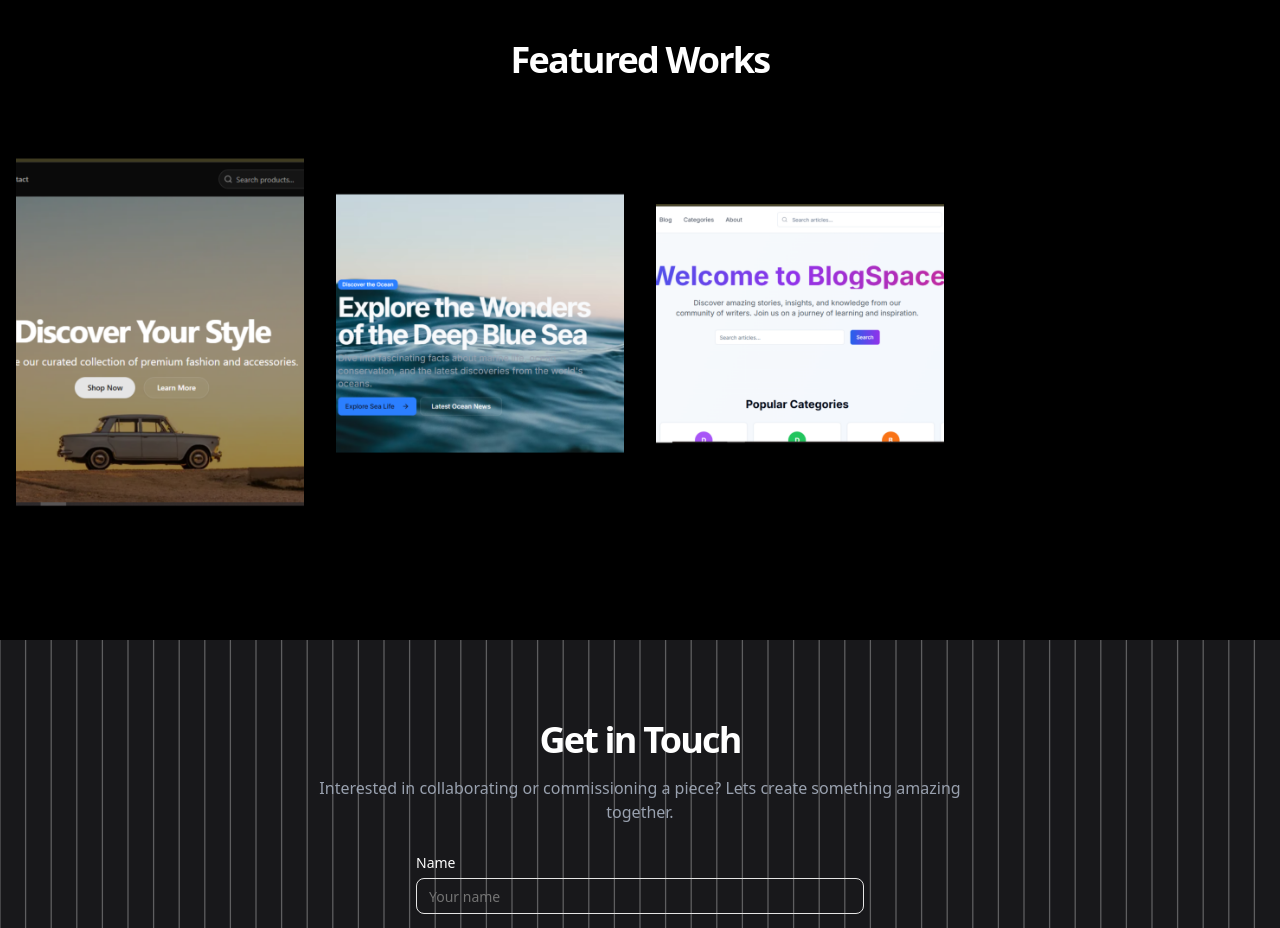
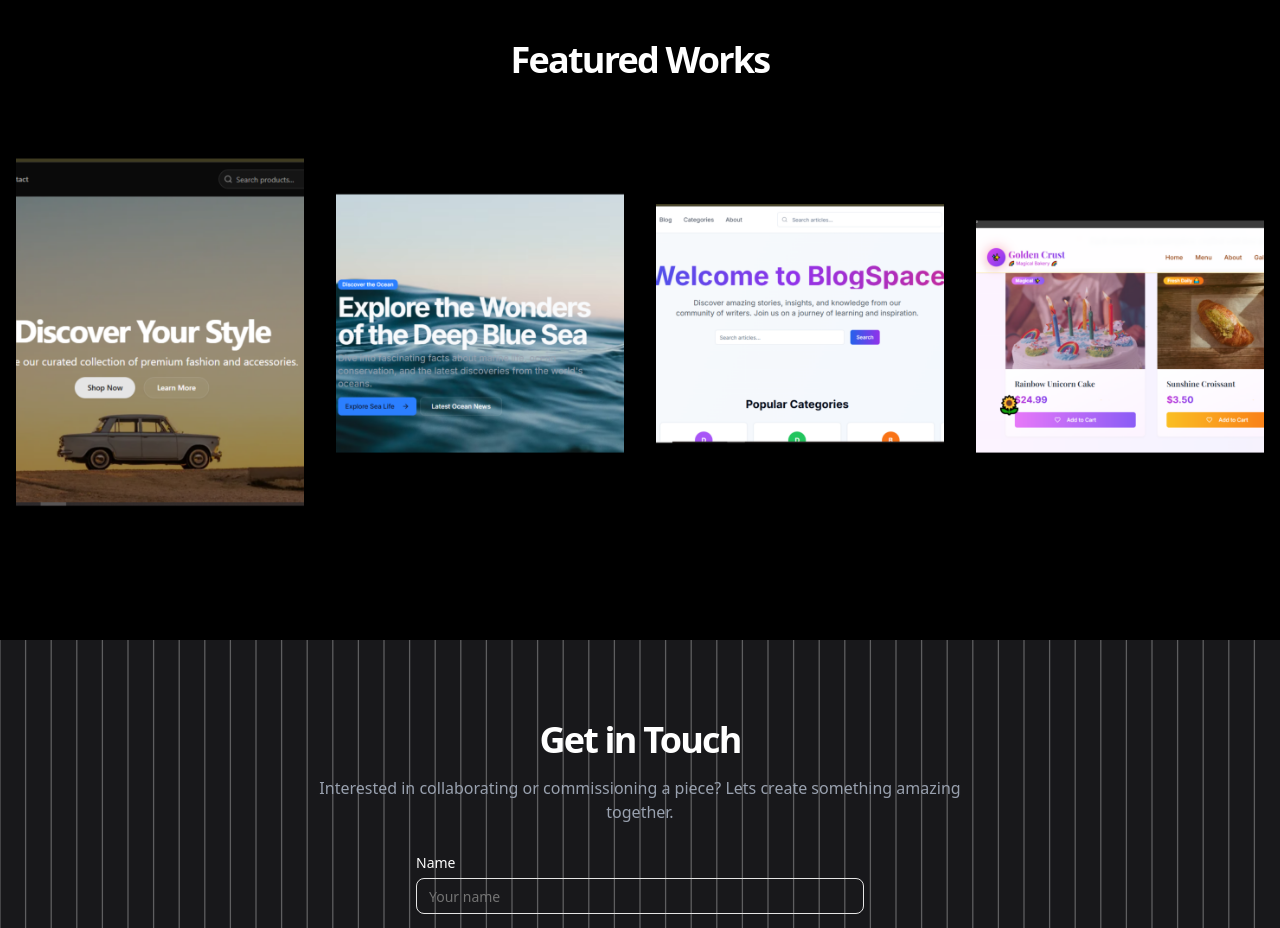
Before and after one commit to samki6576/portfolio-samra, a Next.js app: page / in a window 1280 px wide. Shown: the part 840-1768 px from the top of the page. Built offline with nearby package versions, Linux system fonts and the light colour scheme.

Commit message:
Update gallery images and links

```diff
--- a/app/components/gallery.tsx
+++ b/app/components/gallery.tsx
@@ -26,6 +26,12 @@ export default function Gallery() {
       alt: "Art piece 3",
       title: "Blog-Website",
       link: "https://blog-website-cvfi-git-main-samras-projects-c05660e5.vercel.app",
+    },
+    {
+      src: "/9.png",
+      alt: "Art piece 1",
+      title: "Golden Crust Magical Bakery 🌈",
+      link: "https://bakery-git-main-samras-projects-c05660e5.vercel.app"
     },
 
   ]
```
Also changed, not shown: public/9.png (added).
